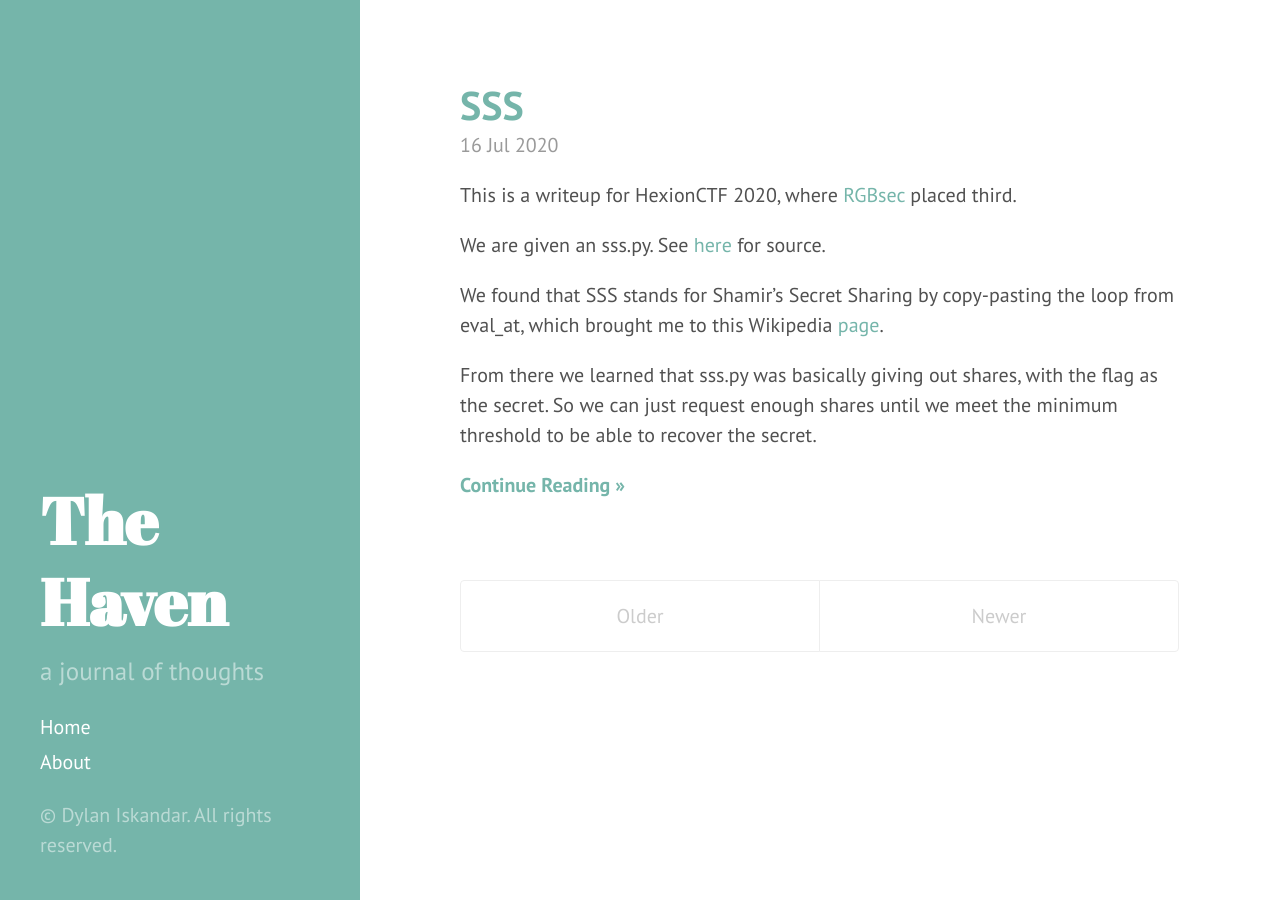
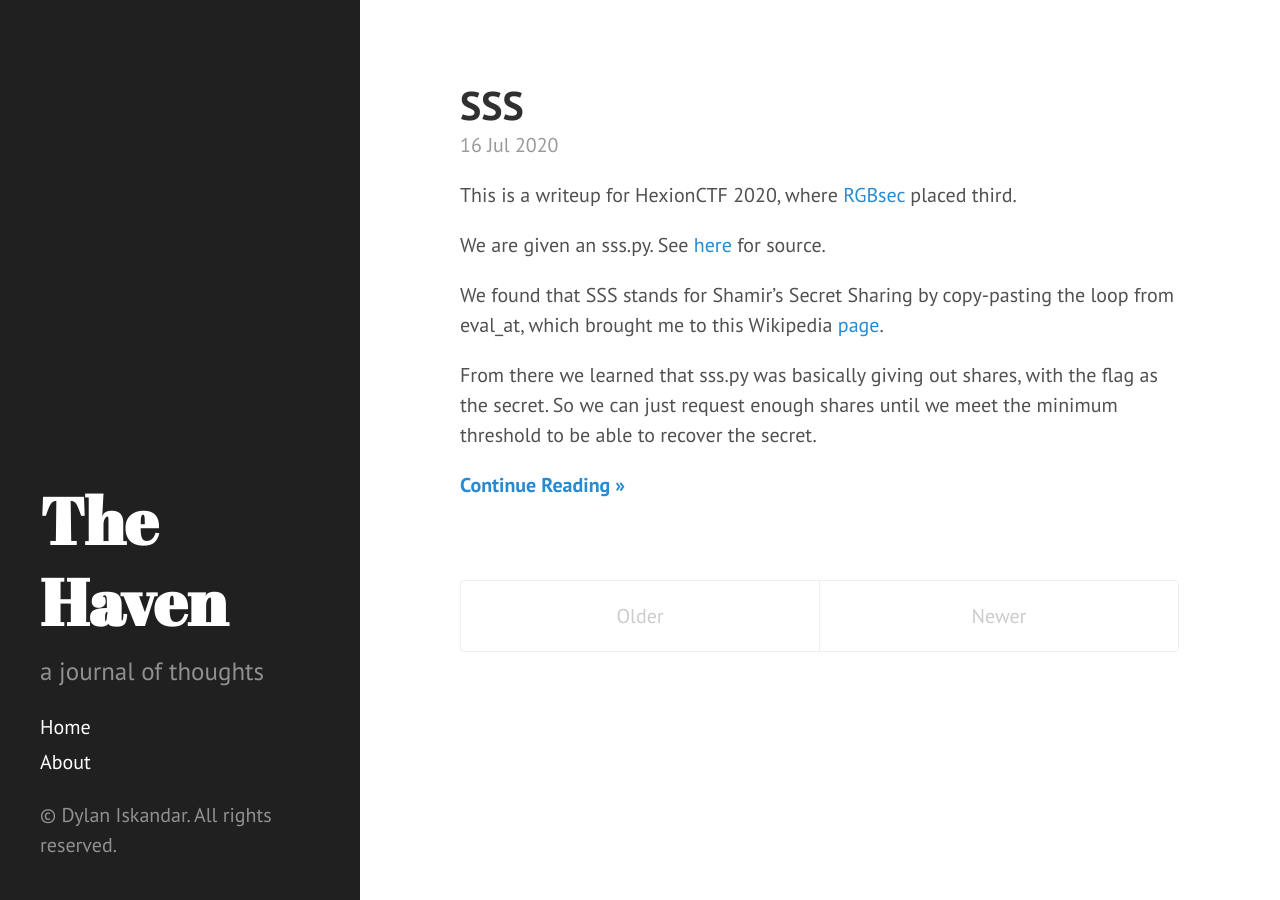
Before and after one commit to mayuridev/myblog, a Jekyll site: the page built from index.html, in a window 1280 px wide. Built offline with Jekyll 4.4.1, drawn with Linux system fonts in a browser that asks for light colours; Markdown is read by kramdown in place of the engine named in the settings; the list of posts is cut into pages by our own code.

Commit message:
Update default.html

```diff
--- a/_layouts/default.html
+++ b/_layouts/default.html
@@ -3,7 +3,7 @@
 
   {% include head.html %}
 
-  <body class="theme-base-0c">
+  <body>
     {% include sidebar.html %}
     <div class="content container">
       {{ content }}
```
